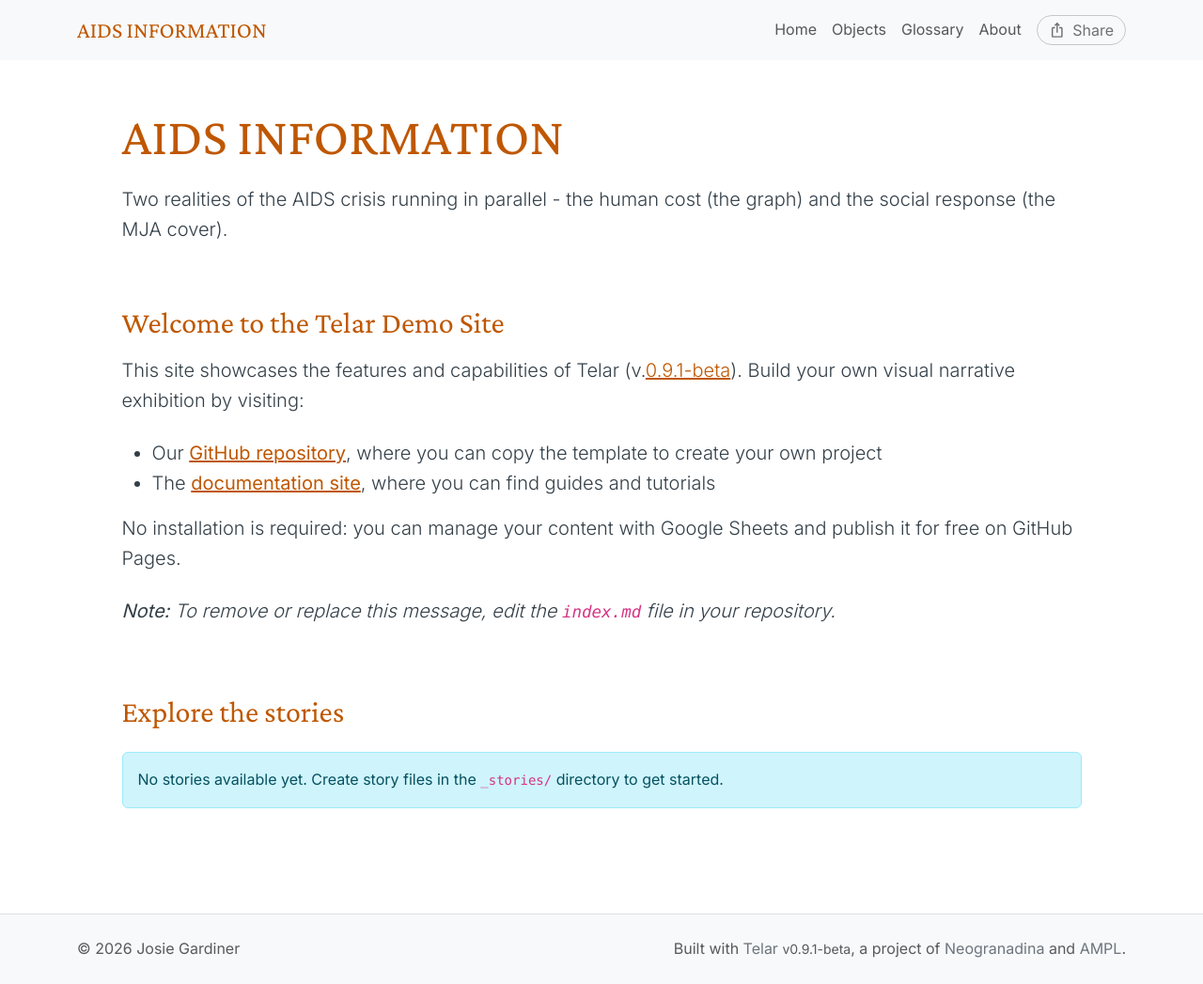
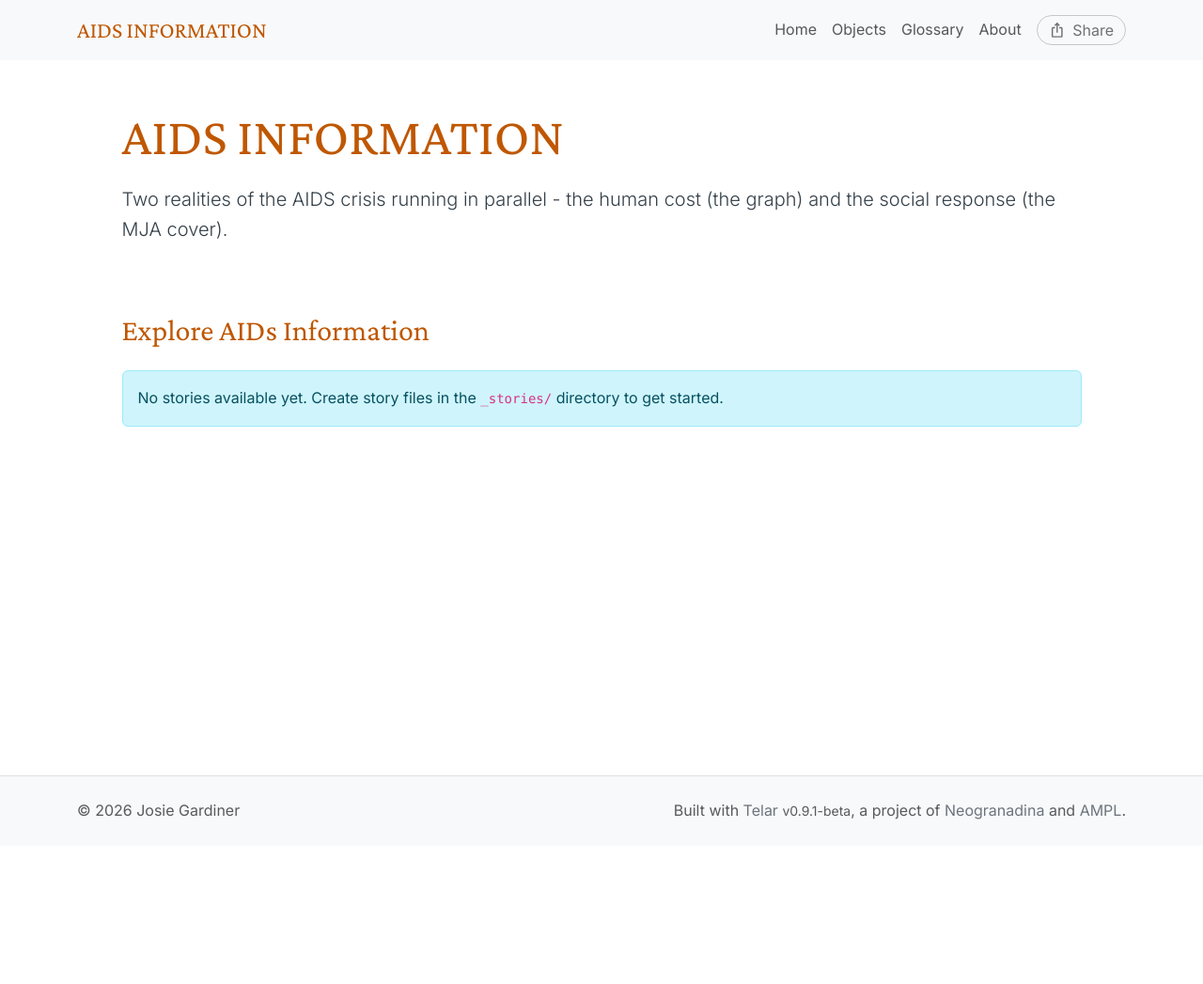
Before and after one commit to josiegardiner/aids_mortality, a Jekyll site: the page built from index.md, in a window 1280 px wide. Shown: the whole page at 94% size. Built offline with Jekyll 4.4.1, drawn with Linux system fonts in a browser that asks for light colours; after the commit the page ends 900 px from its top, so only the background shows below that.

Commit message:
Update index.md

```diff
--- a/index.md
+++ b/index.md
@@ -1,18 +1,8 @@
 ---
 layout: index
 title: Home
-stories_heading: "Explore the stories"
+stories_heading: "Explore AIDs Information"
 stories_intro: ""
-objects_heading: "See the objects behind the stories"
-objects_intro: "Browse {count} objects featured in the stories."
+objects_heading: "See Cover and Graph Specifically "
+objects_intro: "Featured in the stories."
 ---
-
-## Welcome to the Telar Demo Site
-This site showcases the features and capabilities of Telar (v.[{{ site.telar.version }}](https://github.com/UCSB-AMPLab/telar/releases/tag/v{{ site.telar.version }})). Build your own visual narrative exhibition by visiting:
-
-- Our **[GitHub repository](https://github.com/UCSB-AMPLab/telar)**, where you can copy the template to create your own project
-- The **[documentation site](https://telar.org/docs)**, where you can find guides and tutorials
-
-No installation is required: you can manage your content with Google Sheets and publish it for free on GitHub Pages.
-
-***Note:** To remove or replace this message, edit the `index.md` file in your repository.*
```
